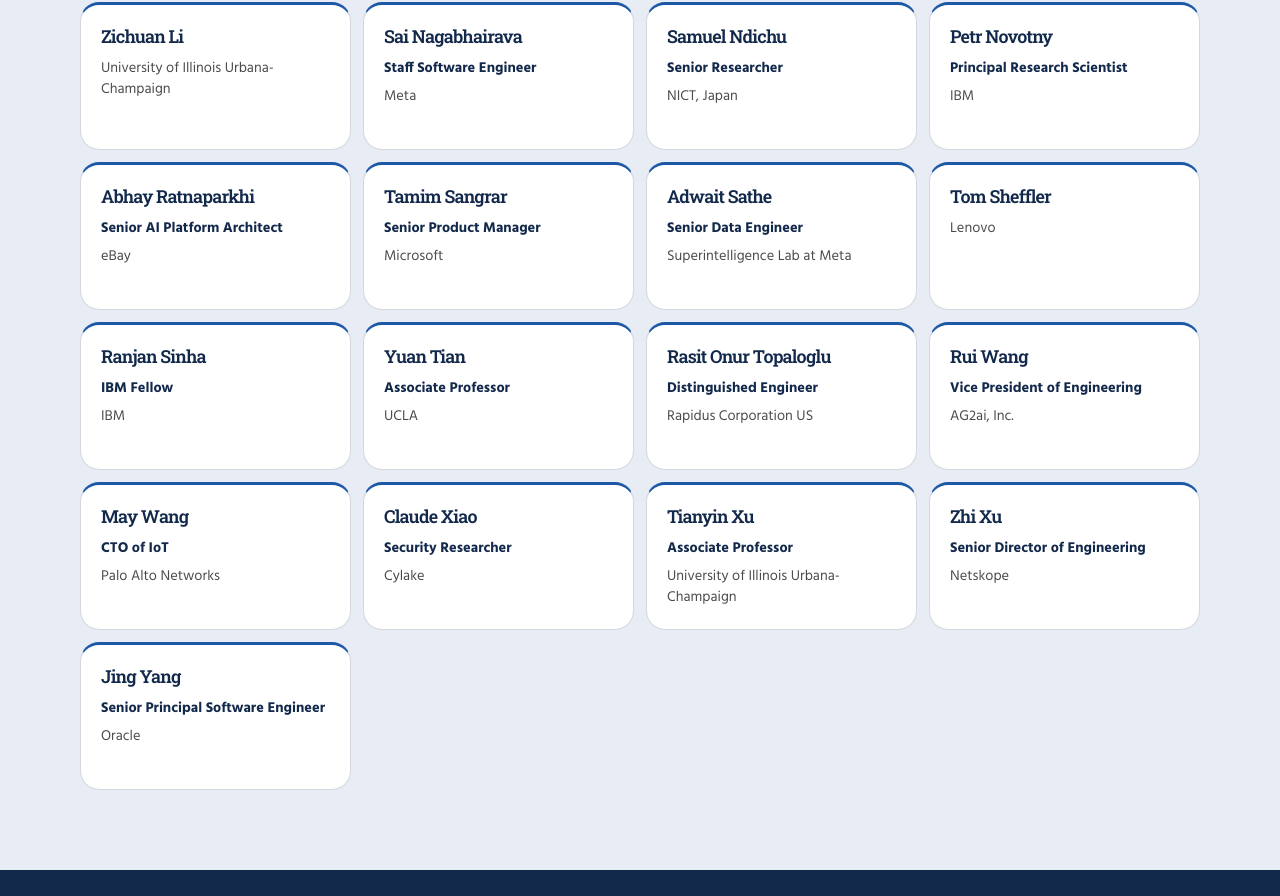
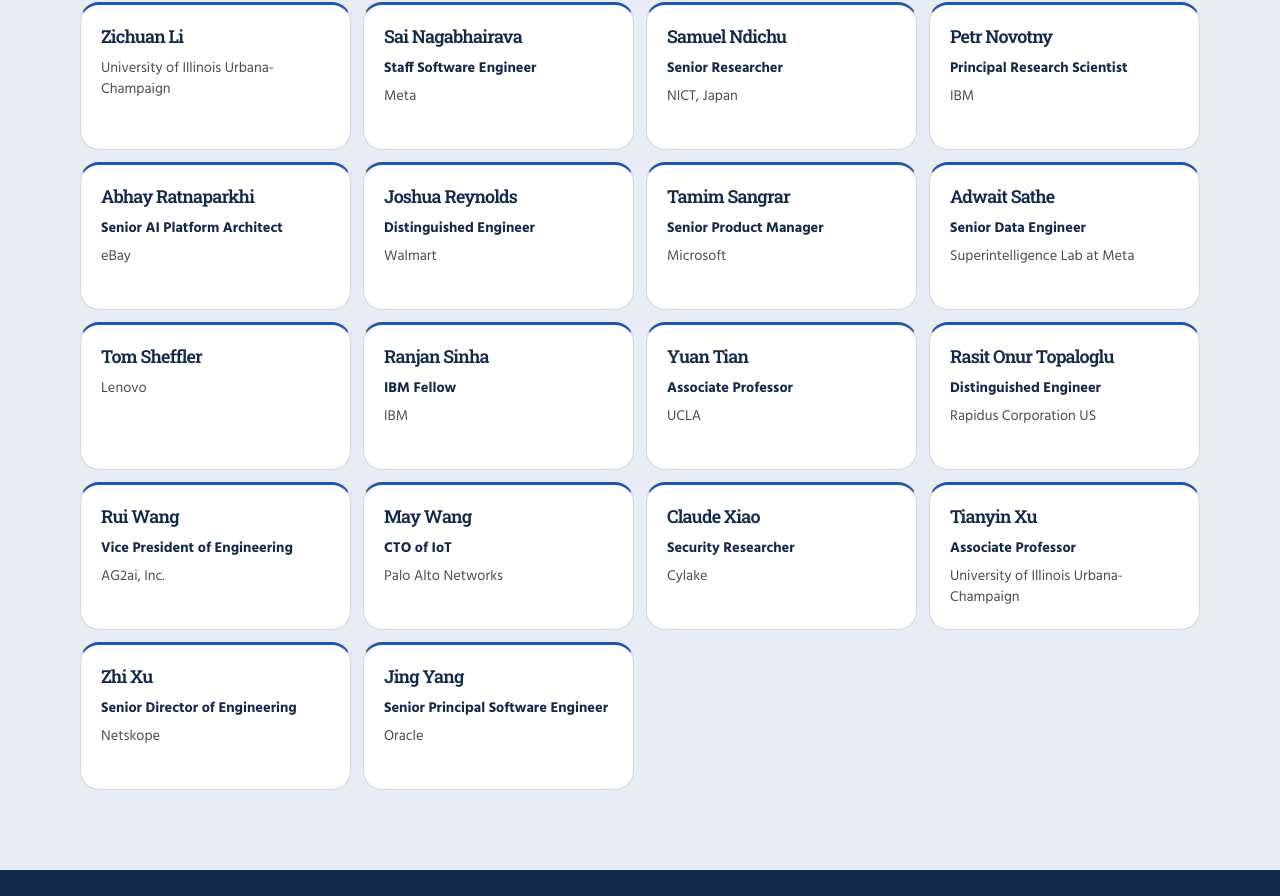
Before and after one commit to Safe-OSE/Safe-OSE.github.io, a plain HTML site: page hackathons.html in a window 1280 px wide. Shown: the part 6724-7620 px from the top of the page. Drawn offline with Linux system fonts and the light colour scheme.

Commit message:
Add Joshua Reynolds as hackathon judge

```diff
--- a/hackathons.html
+++ b/hackathons.html
@@ -460,6 +460,11 @@
             <p class="affiliation">eBay</p>
           </article>
           <article class="judge-card">
+            <h3>Joshua Reynolds</h3>
+            <p class="title">Distinguished Engineer</p>
+            <p class="affiliation">Walmart</p>
+          </article>
+          <article class="judge-card">
             <h3>Tamim Sangrar</h3>
             <p class="title">Senior Product Manager</p>
             <p class="affiliation">Microsoft</p>
```
